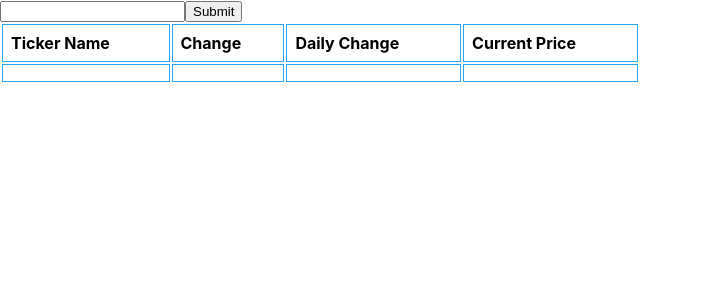
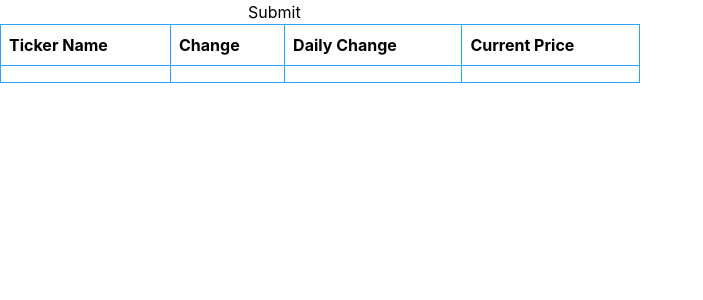
Before and after one commit to StevenC10/SlugFinance, a React (Create React App) app in the folder frontend/react/: page / in a window 1280 px wide. Shown: the top 300 px of the page, without its empty margins (0-703 px from the left). Built offline with nearby package versions, Linux system fonts and the light colour scheme.

Commit message:
tailwind in index.css

```diff
--- a/frontend/react/src/index.css
+++ b/frontend/react/src/index.css
@@ -1,3 +1,7 @@
+@tailwind base;
+@tailwind components;
+@tailwind utilities;
+
 body {
   margin: 0;
   font-family: -apple-system, BlinkMacSystemFont, 'Segoe UI', 'Roboto', 'Oxygen',
--- /dev/null
+++ b/frontend/react/tailwind.config.js
@@ -0,0 +1,10 @@
+/** @type {import('tailwindcss').Config} */
+module.exports = {
+  content: [
+    "./src/**/*.{js,jsx,ts,tsx}",
+  ],
+  theme: {
+    extend: {},
+  },
+  plugins: [],
+}
```
